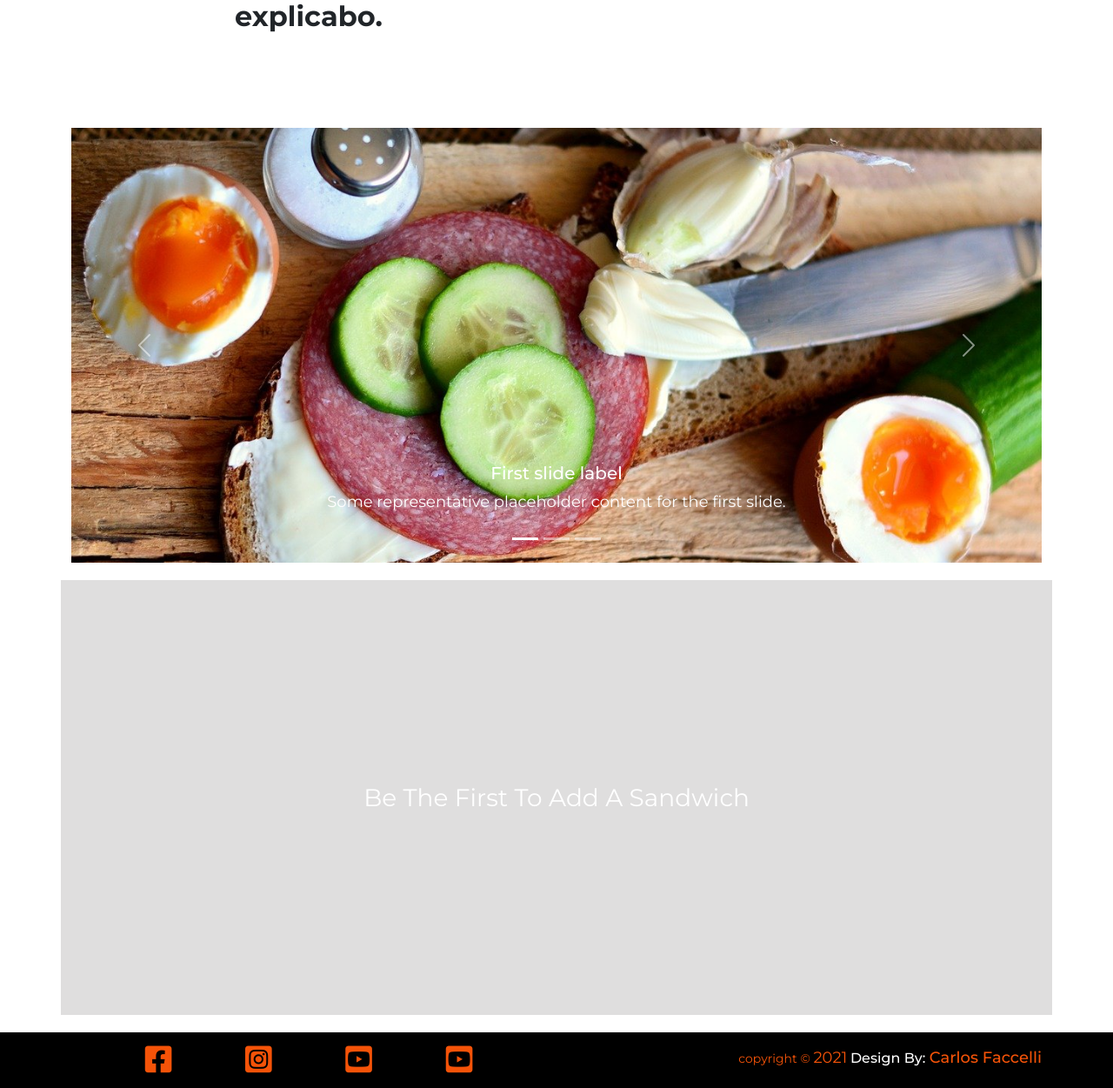
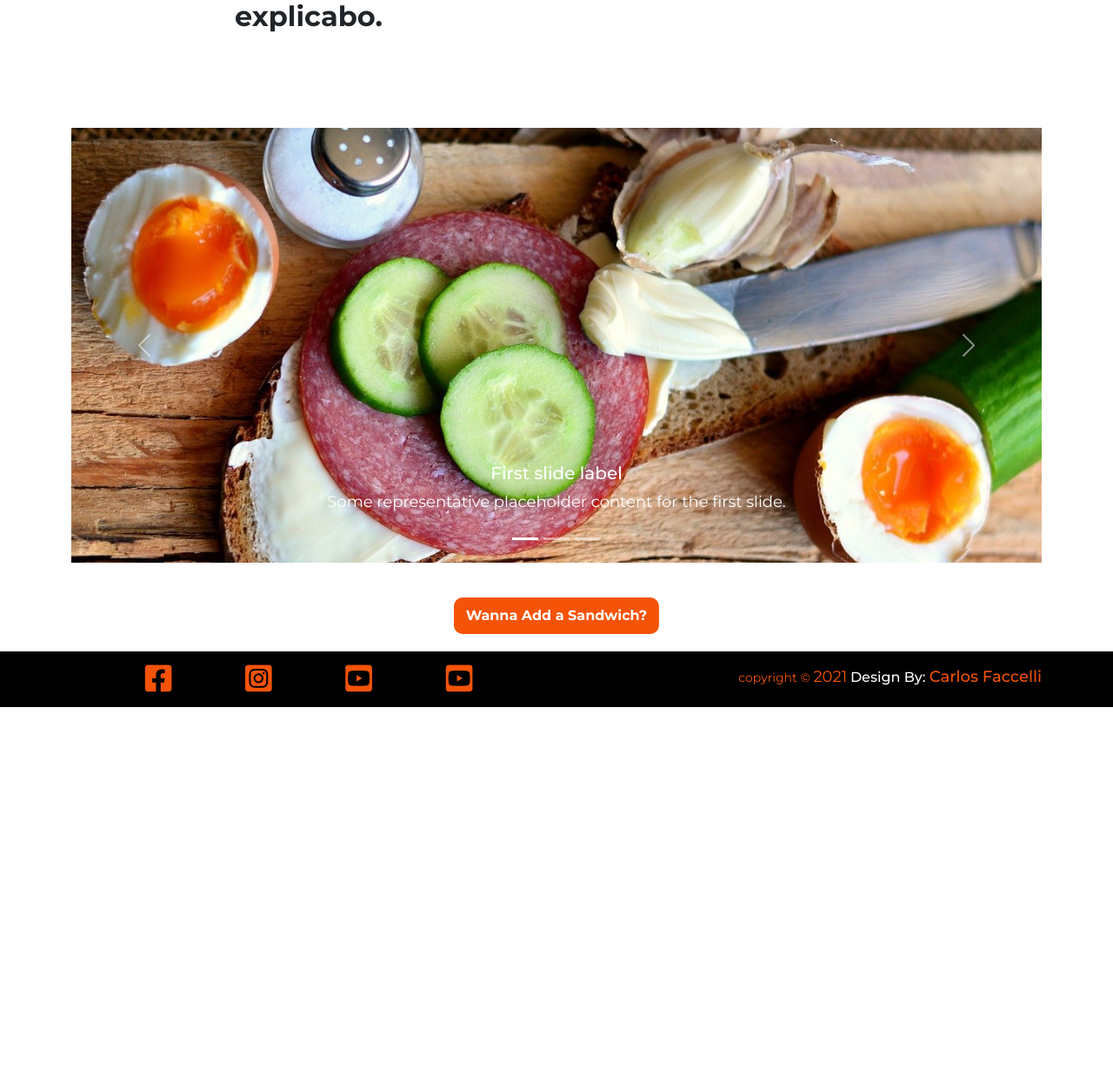
Before and after one commit to CarlosFaccelli26/Bread-Butter-Milestone, a Flask app: page / in a window 1280 px wide. Shown: the part 416-1667 px from the top of the page at 87% size. After the commit the page ends 1229 px from the top, so only its background shows below. Run offline with Flask 2, Linux system fonts and the light colour scheme; data that the repository does not hold is empty; some libraries are stand-ins or nearby versions.

Commit message:
Removing previous condition due it wasn't working as i expected

```diff
--- a/static/css/style.css
+++ b/static/css/style.css
@@ -244,33 +244,6 @@ label {
     bottom: 0;
     top: 50%;
     transform: translateY(-50%);
-}
-
-.add-content {
-    min-height: 500px;
-    display: flex;
-    align-items: center;
-    justify-content: center;
-    background-color: rgb(223, 222, 222);
-    margin-bottom: 20px;
-}
-
-.add-content a {
-    font-size: 28px;
-    color: #fff;
-    text-decoration: none;
-    text-transform: capitalize;
-    transition: all .5s ease-in-out;
-}
-
-.add-content a:hover {
-    letter-spacing: 6px;
-    color: #f55308;
-}
-
-.fadeInLeftBig {
-    -webkit-animation-name: fadeInLeftBig;
-    animation-name: fadeInLeftBig;
 }
 
 .card-img-top {
--- a/templates/index.html
+++ b/templates/index.html
@@ -71,17 +71,13 @@ Home
 <main>
     <div class="container">
         <div class="row">
-            {% if sandwich|length == 0%}
-                <div class="add-content">
-                    <a href="{{ url_for('add_sandwich') }}" class="animated fadeInRightBig">Be the first to add a sandwich</a>
-                </div>
-            {% else %}
             {% for sandwich in sandwiches %}
                 <div class="col-sm-12 col-md-6 col-lg-3">
                     <div class="card">
                         <figure>
                             <a href="{{ url_for('sandwich', sandwich_id=sandwich._id) }}">
-                                    <img src="{{ sandwich.imageUrl }}" class="card-img-top shine" alt="{{ sandwich.sandwich_name }}">
+                                <img src="{{ sandwich.imageUrl }}" class="card-img-top shine"
+                                    alt="{{ sandwich.sandwich_name }}">
                             </a>
                         </figure>
                         <div class="card-body">
@@ -98,13 +94,14 @@ Home
                 </div>
             {% endfor %}
         </div>
-        {% endif %}
         {% if sandwiches|length >= 8 %}
         <a href="{{ url_for('all_sandwich') }}" class="btn btn-sandwich">
             Wanna See More?
         </a>
         {% else %}
-
+            <a href="{{ url_for('add_sandwich') }}" class="btn btn-sandwich">
+            Wanna Add a Sandwich?
+        </a>
         {% endif %}
     </div>
 </main>
```
Lines whose indentation alone changed are shown as unchanged.
